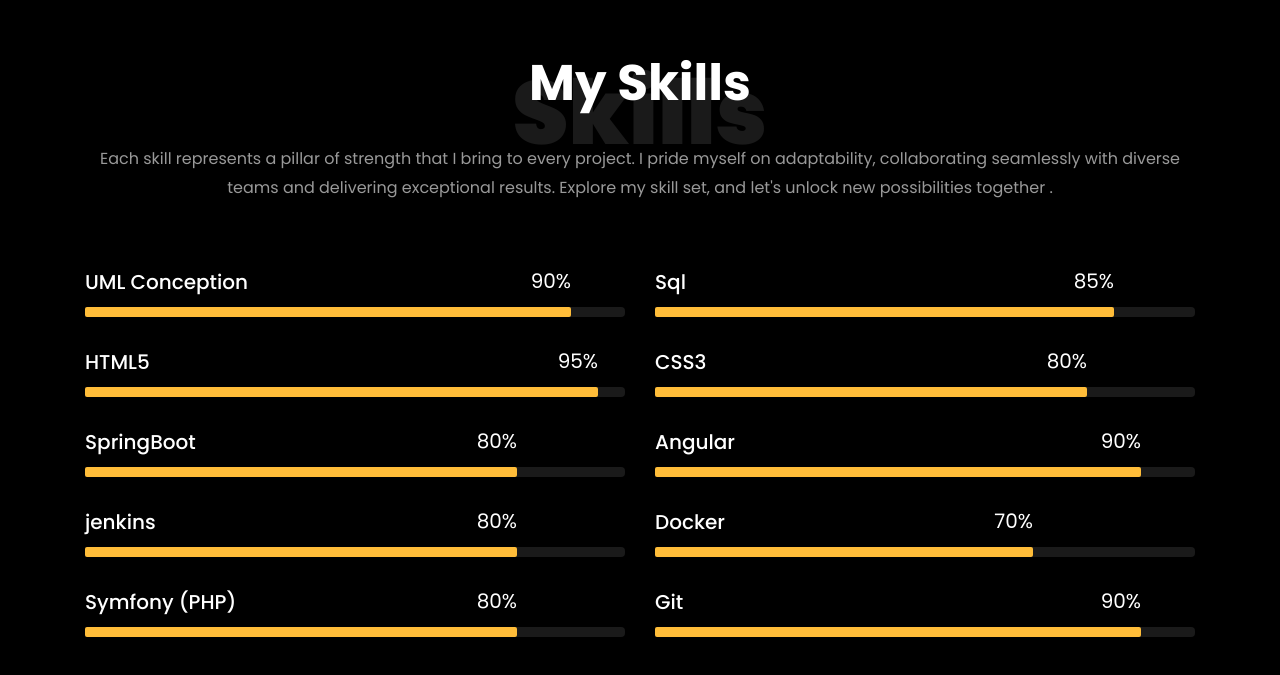
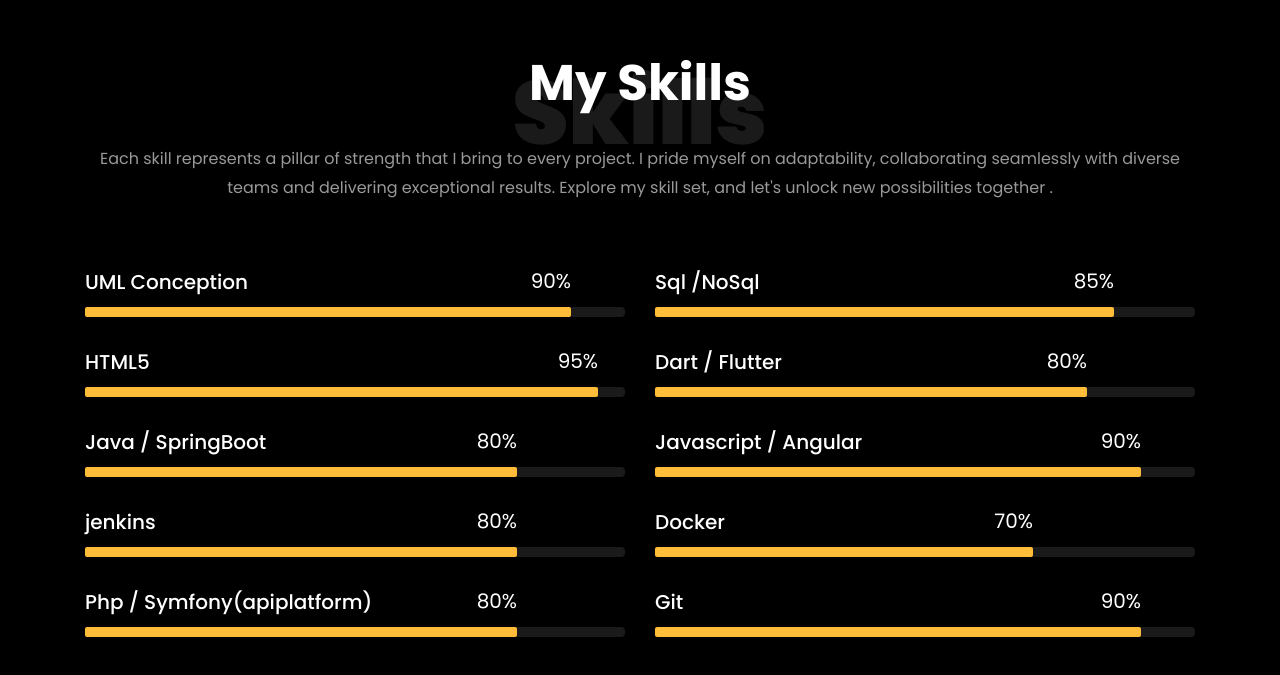
Before and after one commit to charfidali/charfidali.github.io, a plain HTML site: page index.html in a window 1280 px wide. Shown: the part 4298-4973 px from the top of the page. Drawn offline with nearby package versions, Linux system fonts and the light colour scheme; files whose address does not match are found by name.

Commit message:
update cv and skills

```diff
--- a/index.html
+++ b/index.html
@@ -216,7 +216,7 @@
     		</div>
     		<div class="row justify-content-center mt-5">
     			<div class="col-md-6 text-center ftco-animate">
-    				<p><a href="assets/Cv_charfi_mohamedali.pdf" class="btn btn-primary py-4 px-5">Telecharger mon CV en français .</a></p>
+    				<p><a href="assets/Charfi-Mohamedali-Resume.pdf" class="btn btn-primary py-4 px-5">Download My Resumee .</a></p>
     			</div>
     		</div>
     	</div>
@@ -312,7 +312,7 @@
 					</div>
 					<div class="col-md-6 animate-box">
 						<div class="progress-wrap ftco-animate">
-							<h3>Sql</h3>
+							<h3>Sql /NoSql</h3>
 							<div class="progress">
 							 	<div class="progress-bar color-2" role="progressbar" aria-valuenow="85"
 							  	aria-valuemin="0" aria-valuemax="100" style="width:85%">
@@ -334,7 +334,7 @@
 					</div>
 					<div class="col-md-6 animate-box">
 						<div class="progress-wrap ftco-animate">
-							<h3>CSS3</h3>
+							<h3>Dart / Flutter</h3>
 							<div class="progress">
 							 	<div class="progress-bar color-4" role="progressbar" aria-valuenow="80"
 							  	aria-valuemin="0" aria-valuemax="100" style="width:80%">
@@ -345,7 +345,7 @@
 					</div>
 					<div class="col-md-6 animate-box">
 						<div class="progress-wrap ftco-animate">
-							<h3>SpringBoot</h3>
+							<h3>Java / SpringBoot</h3>
 							<div class="progress">
 							 	<div class="progress-bar color-5" role="progressbar" aria-valuenow="80"
 							  	aria-valuemin="0" aria-valuemax="100" style="width:80%">
@@ -356,7 +356,7 @@
 					</div>
 					<div class="col-md-6 animate-box">
 						<div class="progress-wrap ftco-animate">
-							<h3>Angular</h3>
+							<h3>Javascript / Angular</h3>
 							<div class="progress">
 							 	<div class="progress-bar color-6" role="progressbar" aria-valuenow="90"
 							  	aria-valuemin="0" aria-valuemax="100" style="width:90%">
@@ -389,7 +389,7 @@
 					</div>
 					<div class="col-md-6 animate-box">
 						<div class="progress-wrap ftco-animate">
-							<h3>Symfony (PHP)</h3>
+							<h3>Php / Symfony(apiplatform)</h3>
 							<div class="progress">
 							 	<div class="progress-bar color-6" role="progressbar" aria-valuenow="80"
 							  	aria-valuemin="0" aria-valuemax="100" style="width:80%">
@@ -450,7 +450,9 @@
 	    					<span>Devops</span>
 	    				</div>
     				</div>
+
   				</div>
+
 
 
     			<!--<div class="col-md-8">
@@ -675,9 +677,9 @@
 				<h2 class="ftco-heading-2">About</h2>
 				<p>I'am not only a dedicated professional but also someone who is enthusiastic about making a positive impact in every endeavor</p>
 				<ul class="ftco-footer-social list-unstyled float-md-left float-lft mt-5">
-				  <li class="ftco-animate"><a href="https://www.linkedin.com/in/charfi-med-ali-60b3ba201/"><span class="icon-linkedin fa-2"></i></a></li>
-					  <li class="ftco-animate"><a href="https://github.com/charfidali"><span class="icon-github"></span></a></li>
-					  <li class="ftco-animate"><a href="https://www.facebook.com/dali.charfi8/"><span class="icon-facebook"></span></a></li>
+				  <li class="ftco-animate"><a href="https://www.linkedin.com/in/charfi-med-ali-60b3ba201/"><span class="icon-linkedin fa-2"></a></li>
+				  <li class="ftco-animate"><a href="https://github.com/charfidali"><span class="icon-github"></span></a></li>
+				  <li class="ftco-animate"><a href="https://www.facebook.com/dali.charfi8/"><span class="icon-facebook"></span></a></li>
 
 				</ul>
 			  </div>
```
Also changed, not shown: images/flutter.png (added), 3 other files.
